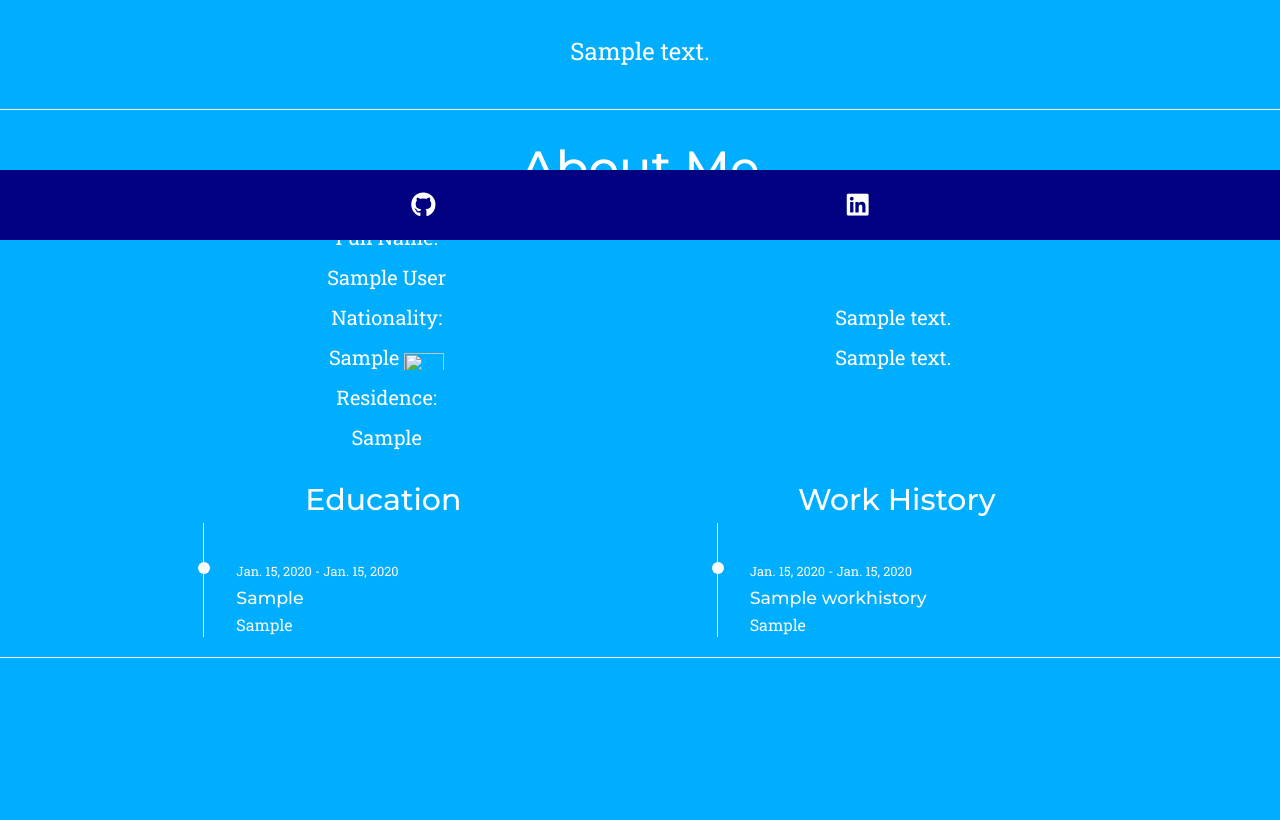
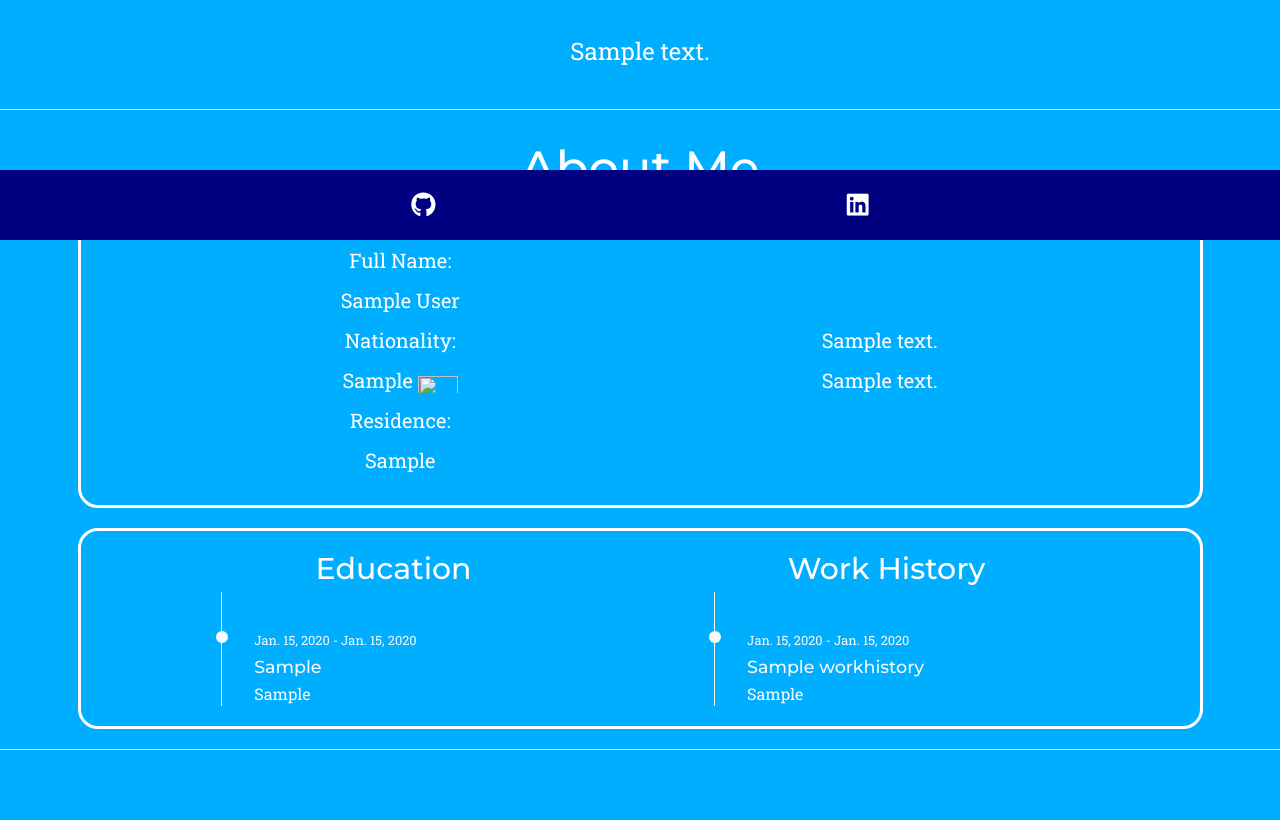
Before and after one commit to ThomasWharton/TW-Portfolio, a Django app: page / in a window 1280 px wide. Shown: the part 560-1380 px from the top of the page. Before the commit the page ends 1218 px from the top, so only its background shows below. Run offline with Django 4.2, Linux system fonts and the light colour scheme; tables that the repository leaves empty hold one stand-in row (values such as "Sample post"); some libraries are stand-ins or nearby versions.

Commit message:
Feat: Add borders to about section

```diff
--- a/static/css/style.css
+++ b/static/css/style.css
@@ -105,9 +105,16 @@ hr {
 
 /* About Section */
 
+.about-border {
+    border: solid 0.3rem var(--white);
+    padding: 2rem;
+    border-radius: 2rem;
+}
+
 .about-row {
     justify-content: space-evenly;
     align-items: center;
+    margin: 0;
 }
 
 .about-p {
--- a/templates/sections/about.html
+++ b/templates/sections/about.html
@@ -1,7 +1,7 @@
 <div class="container">
     <h2 class="heading text-center">About Me</h2>
     {% for detail in detail %}
-    <div class="row about-row text-center">
+    <div class="row about-row text-center about-border">
         <div class="col-md-4">
             <div class="row">
                 <p class="about-p">Full Name:</p>
@@ -23,7 +23,7 @@
             </div>
         </div>
     </div>
-    <div class="row history-row">
+    <div class="row history-row about-border">
         <div class="col-md-4">
             <h2 class="timeline-heading text-center">Education</h2>
             {% for education in education %}
```
